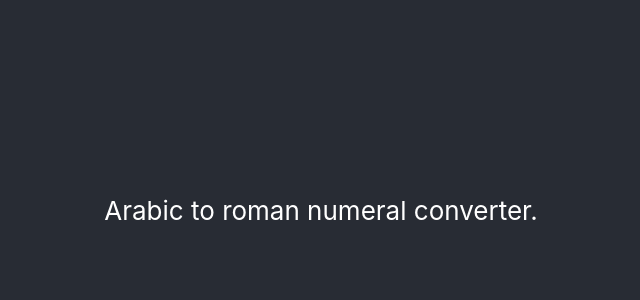
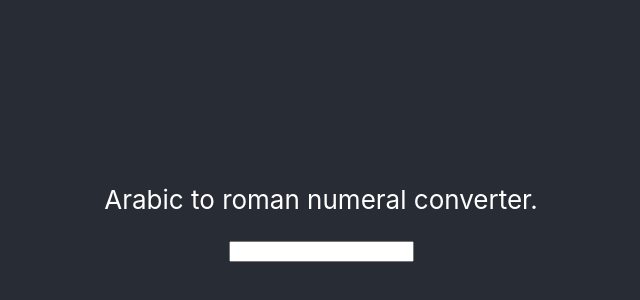
Before and after one commit to sylili/roman-numeral-converter, a React (Create React App) app: page / in a window 1280 px wide. Shown: the part 190-490 px from the top of the page, without its empty margins (319-959 px from the left). Built offline with nearby package versions, Linux system fonts and the light colour scheme.

Commit message:
Input field added

```diff
--- a/src/App.js
+++ b/src/App.js
@@ -1,12 +1,18 @@
+import { useState } from 'react';
 import './App.css';
 
 function App() {
+  const [inputText, setInputText] = useState('');
+
+  const handleChange = (event) => {
+    setInputText(event.target.value);
+  };
+
   return (
     <div className="App">
       <header className="App-header">
-        <p>
-          Arabic to roman numeral converter.
-        </p>
+        <p>Arabic to roman numeral converter.</p>
+        <input value={inputText} onChange={handleChange} />
       </header>
     </div>
   );
```
